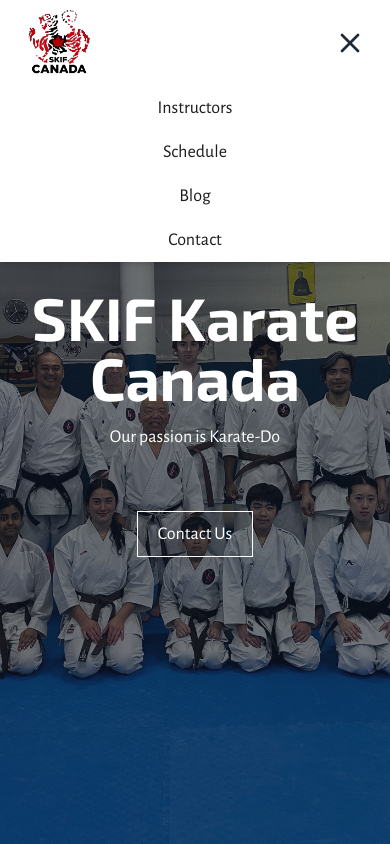
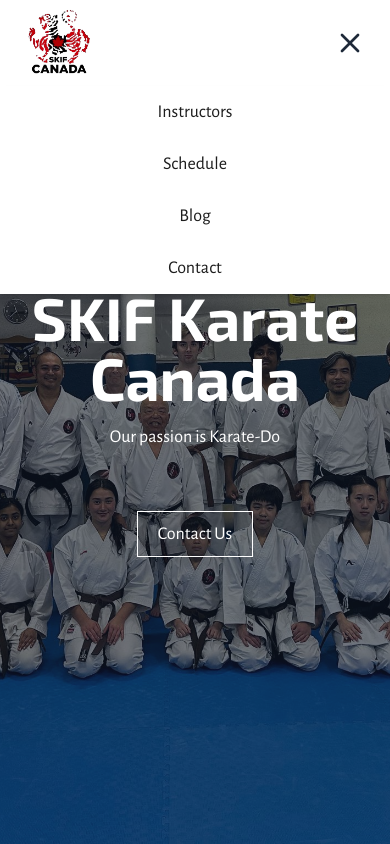
Before and after one commit to A-coderr/skif-website, a Next.js app: page / in a window 390 px wide. Both pictures are taken after a click on the button 358 px from the left and 43 px from the top of the page. Shown: the top 844 px of the page. Built offline with nearby package versions, Linux system fonts and the light colour scheme.

Commit message:
Updated the nav menu to disappear on click

```diff
--- a/app/components/NavMenu.tsx
+++ b/app/components/NavMenu.tsx
@@ -1,17 +1,55 @@
 "use client";
 
-import { useState, useEffect } from "react";
-import { motion } from "framer-motion";
+import { useState, useEffect, useRef } from "react";
+import { AnimatePresence, motion } from "framer-motion";
 import Image from "next/image";
 import Link from "next/link";
 import { Menu, X } from "lucide-react";
 import { usePathname } from "next/navigation";
 import { useBanner } from "../context/BannerProvider";
 
+const menuVariants = {
+  open: {
+    opacity: 1,
+    height: "auto",
+    transition: {
+      duration: 0.4,
+      ease: "easeOut",
+      when: "beforeChildren",
+      staggerChildren: 0.07,
+    },
+  },
+  closed: {
+    opacity: 0,
+    height: 0,
+    transition: {
+      duration: 0.3,
+      ease: "easeIn",
+      when: "afterChildren",
+      staggerChildren: 0.05,
+      staggerDirection: -1,
+    },
+  },
+};
+
+const linkVariants = {
+  open: {
+    opacity: 1,
+    y: 0,
+    transition: { duration: 0.3 },
+  },
+  closed: {
+    opacity: 0,
+    y: -10,
+    transition: { duration: 0.2 },
+  },
+};
+
 const Navbar = () => {
   const [isOpen, setIsOpen] = useState(false);
   const pathname = usePathname();
   const { showBanner } = useBanner();
+  const menuRef = useRef<HTMLDivElement>(null);
 
   // Close mobile menu on scroll
   useEffect(() => {
@@ -27,10 +65,27 @@ const Navbar = () => {
     setIsOpen(false);
   }, [pathname]);
 
+  useEffect(() => {
+    const handleClickOutside = (event: MouseEvent) => {
+      if (menuRef.current && !menuRef.current.contains(event.target as Node)) {
+        setIsOpen(false);
+      }
+    };
+
+    if (isOpen) {
+      document.addEventListener("mousedown", handleClickOutside);
+    }
+
+    return () => {
+      document.removeEventListener("mousedown", handleClickOutside);
+    };
+  }, [isOpen]);
+
   const handleLinkClick = () => setIsOpen(false);
 
   return (
     <motion.nav
+      ref={menuRef}
       className={`fixed left-0 top-0 w-full z-40 bg-white shadow-md flex md:justify-center gap-35 justify-between items-center p-2 md:px-10 transition-all duration-300
         md:${
           showBanner ? "top-10" : "top-0"
@@ -93,47 +148,29 @@ const Navbar = () => {
       </button>
 
       {/* Mobile Menu Dropdown */}
+      <AnimatePresence>
         {isOpen && (
           <motion.div
-          initial={false}
-          animate={isOpen ? "open" : "closed"}
-          variants={{
-            open: { opacity: 1, height: "auto", pointerEvents: "auto" },
-            closed: { opacity: 0, height: 0, pointerEvents: "none" },
-          }}
-          transition={{ duration: 0.3 }}
-          className="absolute top-full left-0 w-full bg-white flex flex-col items-center px-4 overflow-hidden shadow-md md:hidden"
+            initial="closed"
+            animate="open"
+            exit="closed"
+            variants={menuVariants}
+            className="absolute top-full left-0 w-full bg-white flex flex-col items-center px-4 overflow-hidden shadow-md md:hidden z-30"
           >
+            {["instructors", "schedule", "blog", "contact"].map((page) => (
+              <motion.div key={page} variants={linkVariants}>
                 <Link
-            href="/instructors"
-            className="text-lg cursor-pointer py-2"
+                  href={`/${page}`}
+                  className="text-lg cursor-pointer py-3 block text-center w-full"
                   onClick={handleLinkClick}
                 >
-            Instructors
-          </Link>
-          <Link
-            href="/schedule"
-            className="text-lg cursor-pointer py-2"
-            onClick={handleLinkClick}
-          >
-            Schedule
-          </Link>
-          <Link
-            href="/blog"
-            className="text-lg cursor-pointer py-2"
-            onClick={handleLinkClick}
-          >
-            Blog
-          </Link>
-          <Link
-            href="/contact"
-            className="text-lg cursor-pointer py-2"
-            onClick={handleLinkClick}
-          >
-            Contact
+                  {page.charAt(0).toUpperCase() + page.slice(1)}
                 </Link>
               </motion.div>
+            ))}
+          </motion.div>
         )}
+      </AnimatePresence>
     </motion.nav>
   );
 };
```
Lines whose indentation alone changed are shown as unchanged.
